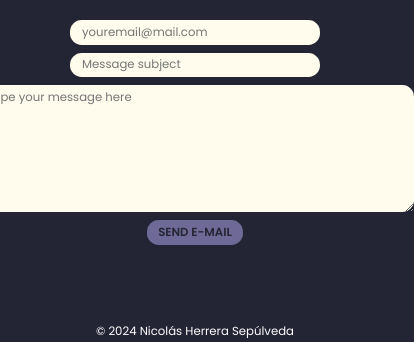
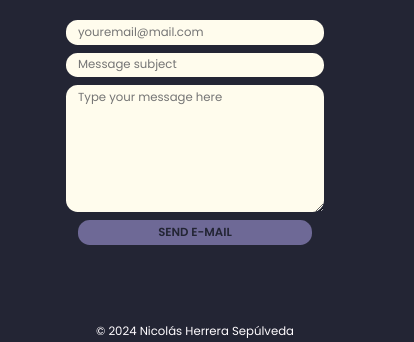
Before and after one commit to NicolasHerrera-Krill/NicolasHerrera-Krill.github.io, a plain HTML site: page index.html in a window 390 px wide. Shown: the part 4368-4710 px from the top of the page, 414 px wide, since content can reach past the window. Drawn offline with nearby package versions, Linux system fonts and the light colour scheme; some packages are replaced by stand-ins of ours; a script that the page names is missing.

Commit message:
Bug Textarea

```diff
--- a/res/styles/global.css
+++ b/res/styles/global.css
@@ -690,6 +690,7 @@ h3{
     padding: 0.5vw 1vw;
     background-color: var(--yellow);
     font-family: 'Poppins', sans-serif;
+    width: 20vw;
 }
 .contact .mail textarea{
     border: 0;
@@ -698,6 +699,8 @@ h3{
     padding: 0.5vw 1vw;
     background-color: var(--yellow);
     font-family: 'Poppins', sans-serif;
+    width: 20vw;
+
 }
 model-viewer{
     width: 30vw;
@@ -773,6 +776,8 @@ input.quick_link:hover{
         padding: 1vw 3vw;
         background-color: var(--yellow);
         font-family: 'Poppins', sans-serif;
+        width: 60vw;
+
     }
     .contact .mail textarea{
         border: 0;
@@ -781,6 +786,7 @@ input.quick_link:hover{
         padding: 1vw 3vw;
         background-color: var(--yellow);
         font-family: 'Poppins', sans-serif;
+        width: 60vw;
     }
     model-viewer{
 
```
